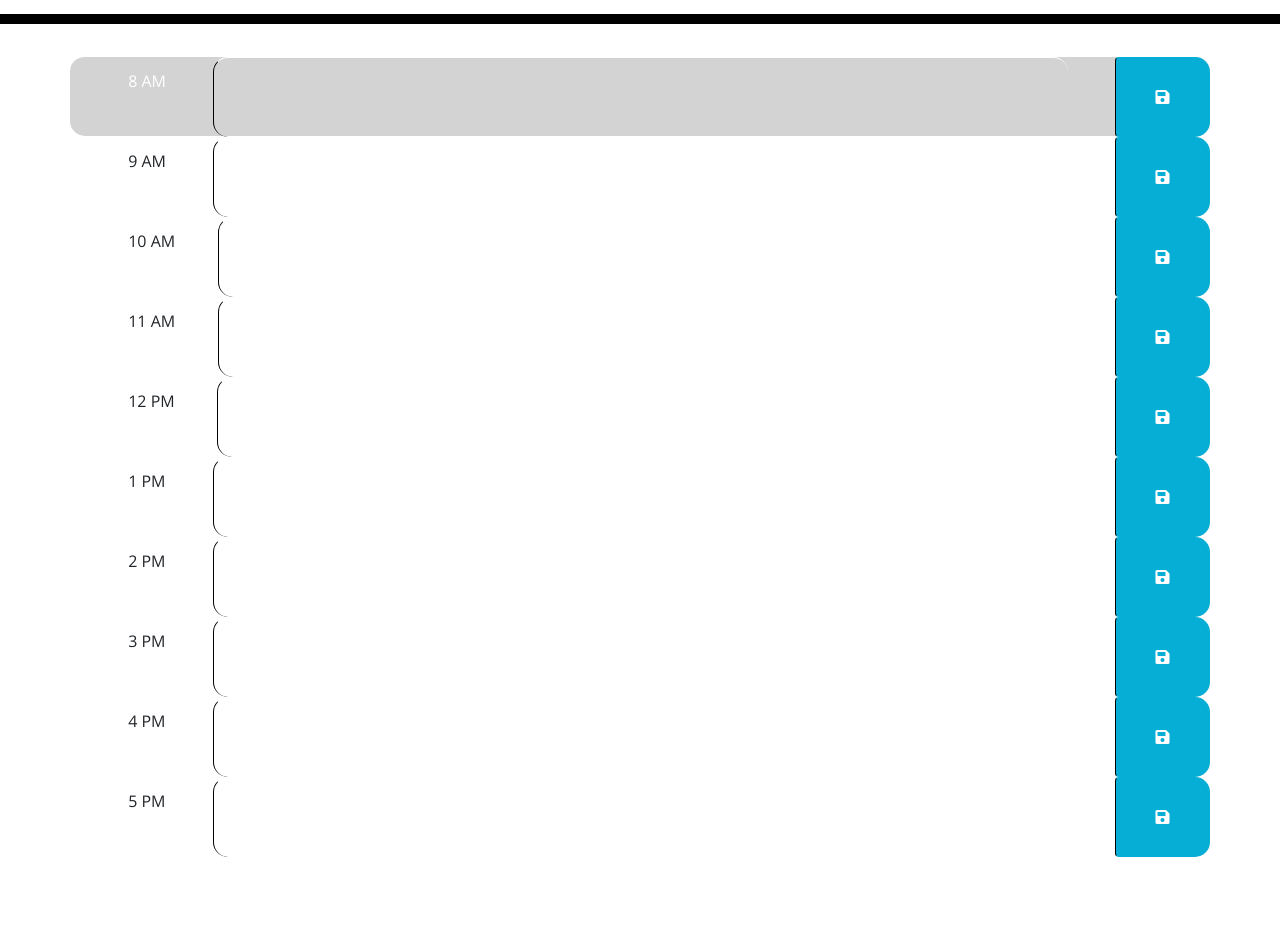
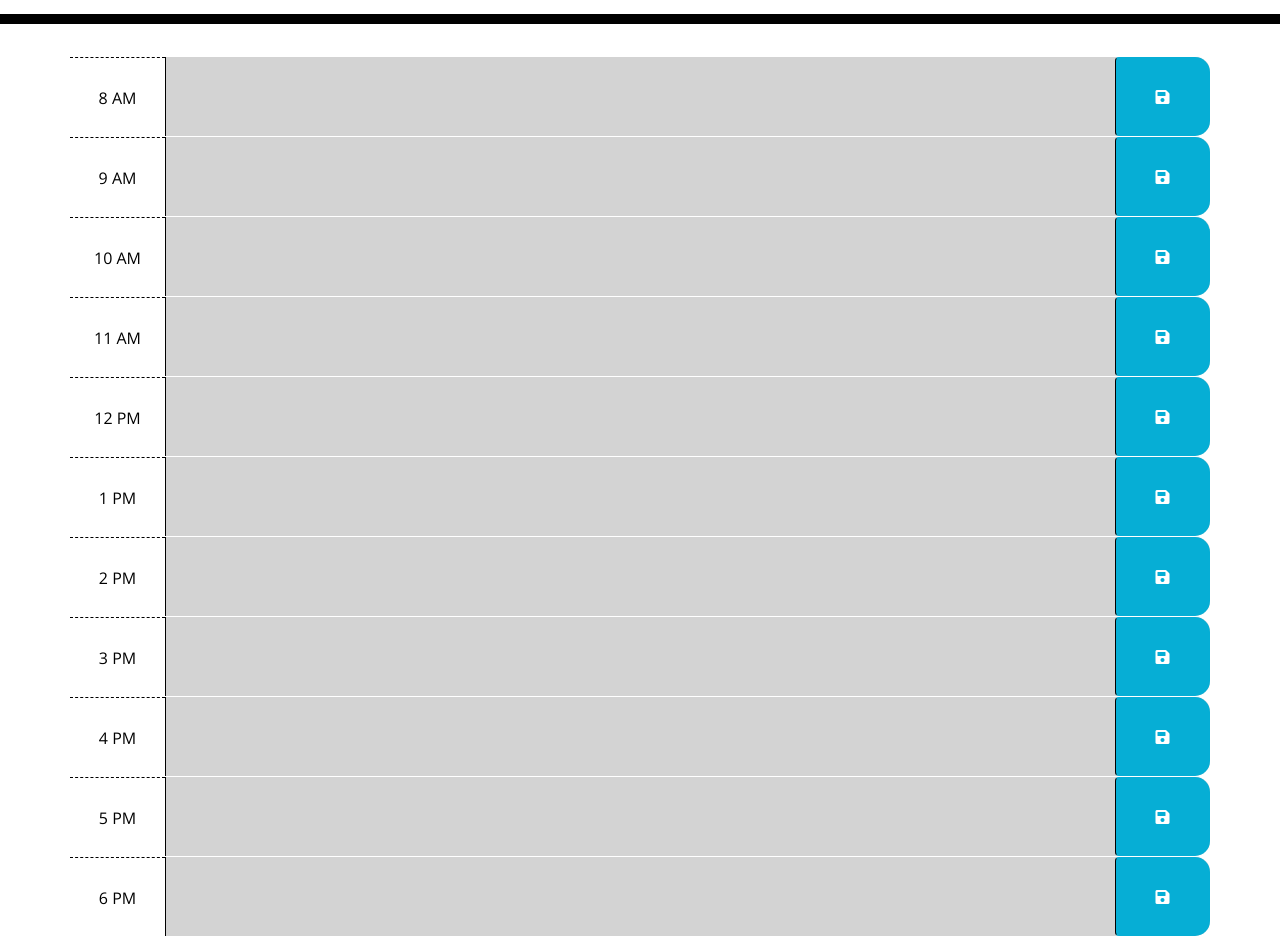
Before and after one commit to rvacovsky/work-day-scheduler, a plain HTML site: page index.html in a window 1280 px wide. Shown: the part 280-1216 px from the top of the page. Before the commit the page ends 1137 px from the top, so only its background shows below. Drawn offline with nearby package versions, Linux system fonts and the light colour scheme.

Commit message:
fixed text boxes so that they change colors, added localStorage

```diff
--- a/index.html
+++ b/index.html
@@ -30,74 +30,81 @@
     </header>
     <div class="container">
       <!-- Timeblocks go here -->
-        <div id="hour8" class="row time-block">
-            <div class="col-md-2-hour">
+        <div id="8" class="row time-block">
+            <div class="col-md-1 hour">
               8 AM
             </div>
-          <textarea class="row time-block col-md-9"></textarea>
+          <textarea class="description col-md-10"></textarea>
           <button class="btn saveBtn col-md-1"><i class="fas fa-save"></i></button>
         </div>
-        <div id="hour9" class="row time-block">
-            <div class="col-md-2-hour">
+        <div id="9" class="row time-block">
+            <div class="col-md-1 hour">
               9 AM
             </div>
-          <textarea class="row time-block col-md-9"></textarea>
+          <textarea class="description col-md-10"></textarea>
           <button class="btn saveBtn col-md-1"><i class="fas fa-save"></i></button>
         </div>
-        <div id="hour10" class="row time-block">
-            <div class="col-md-2-hour">
+        <div id="10" class="row time-block">
+            <div class="col-md-1 hour">
               10 AM
             </div>
-          <textarea class="row time-block col-md-9"></textarea>
+          <textarea class="description col-md-10"></textarea>
           <button class="btn saveBtn col-md-1"><i class="fas fa-save"></i></button>
         </div>
-        <div id="hour11" class="row time-block">
-            <div class="col-md-2-hour">
+        <div id="11" class="row time-block">
+            <div class="col-md-1 hour">
               11 AM
             </div>
-          <textarea class="row time-block col-md-9"></textarea>
+          <textarea class="description col-md-10"></textarea>
           <button class="btn saveBtn col-md-1"><i class="fas fa-save"></i></button>
         </div>
-        <div id="hour12" class="row time-block">
-            <div class="col-md-2-hour">
+        <div id="12" class="row time-block">
+            <div class="col-md-1 hour">
               12 PM
             </div>
-          <textarea class="row time-block col-md-9"></textarea>
+          <textarea class="description col-md-10"></textarea>
           <button class="btn saveBtn col-md-1"><i class="fas fa-save"></i></button>
         </div>
-        <div id="hour13" class="row time-block">
-            <div class="col-md-2-hour">
+        <div id="13" class="row time-block">
+            <div class="col-md-1 hour">
               1 PM
             </div>
-          <textarea class="row time-block col-md-9"></textarea>
+          <textarea class="description col-md-10"></textarea>
           <button class="btn saveBtn col-md-1"><i class="fas fa-save"></i></button>
         </div>
-        <div id="hour14" class="row time-block">
-            <div class="col-md-2-hour">
+        <div id="14" class="row time-block">
+            <div class="col-md-1 hour">
               2 PM
             </div>
-          <textarea class="row time-block col-md-9"></textarea>
+          <textarea class="description col-md-10"></textarea>
           <button class="btn saveBtn col-md-1"><i class="fas fa-save"></i></button>
         </div>
-        <div id="hour15" class="row time-block">
-            <div class="col-md-2-hour">
+        <div id="15" class="row time-block">
+            <div class="col-md-1 hour">
               3 PM
             </div>
-          <textarea class="row time-block col-md-9"></textarea>
+          <textarea class="description col-md-10"></textarea>
           <button class="btn saveBtn col-md-1"><i class="fas fa-save"></i></button>
         </div>
-        <div id="hour16" class="row time-block">
-            <div class="col-md-2-hour">
+        <div id="16" class="row time-block">
+            <div class="col-md-1 hour">
               4 PM
             </div>
-          <textarea class="row time-block col-md-9"></textarea>
+          <textarea class="description col-md-10"></textarea>
           <button class="btn saveBtn col-md-1"><i class="fas fa-save"></i></button>
         </div>
-        <div id="hour17" class="row time-block">
-            <div class="col-md-2-hour">
+        <div id="17" class="row time-block">
+            <div class="col-md-1 hour">
               5 PM
             </div>
-          <textarea class="row time-block col-md-9"></textarea>
+          <textarea class="description col-md-10"></textarea>
+          <button class="btn saveBtn col-md-1"><i class="fas fa-save"></i></button>
+        </div>
+        <div id="18" class="row time-block">
+            <div class="col-md-1 hour">
+              6 PM
+            </div>
+          <textarea class="description col-md-10"></textarea>
           <button class="btn saveBtn col-md-1"><i class="fas fa-save"></i></button>
         </div>
     </div>
--- a/script.js
+++ b/script.js
@@ -1,9 +1,29 @@
 // get today's date for header
 var currentDate = moment().format("dddd, MMMM Do");
-$("#currentDay").html(currentDate);
+$("#currentDay").text(currentDate);
 
 
 
+// kick off work day scheduler
+$(document).ready(function (){
+    $(".saveBtn").on("click", function() {
+        var text = $(this).siblings(".description").val();
+        var time = $(this).parent().attr("id");
+
+        localStorage.setItem(time, text);
+    })
+
+    $("#8 .description").val(localStorage.getItem("8"));
+    $("#9 .description").val(localStorage.getItem("9"));
+    $("#10 .description").val(localStorage.getItem("10"));
+    $("#11 .description").val(localStorage.getItem("11"));
+    $("#12 .description").val(localStorage.getItem("12"));
+    $("#13 .description").val(localStorage.getItem("13"));
+    $("#14 .description").val(localStorage.getItem("14"));
+    $("#15 .description").val(localStorage.getItem("15"));
+    $("#16 .description").val(localStorage.getItem("16"));
+    $("#17 .description").val(localStorage.getItem("17"));
+    $("#18 .description").val(localStorage.getItem("18"));
 
     // change color of timeblocks based on time of day
     function timeBlockColor() {
@@ -14,29 +34,25 @@ function timeBlockColor() {
 
         $(".time-block").each(function() {
         // establish timeblock to compare against current hour
-    var timeBlockHour = parseInt($(this).attr("id").split("hour")[1]);
+        var timeBlockHour = parseInt($(this).attr("id"));
             console.log(timeBlockHour, now)
 
             // color of timeblock if on current hour
             if (timeBlockHour === now) {
                 $(this).addClass("present");
-            $(this).removeClass("future");
-            $(this).removeClass("past");
             }
             // color of timeblock if future hour
             else if (timeBlockHour > now) {
                 $(this).addClass("future");
-            $(this).removeClass("past");
-            $(this).removeClass("present");
             }
             // color of timeblock if past hour
             else {
                 $(this).addClass("past");
-            $(this).removeClass("future");
-            $(this).removeClass("present");
             }
         })
+    }
 
-};
+
 
     timeBlockColor();
+});
--- a/style.css
+++ b/style.css
@@ -26,14 +26,11 @@ textarea{
 }
 
 .time-block{
-  display: flex;
-  justify-content: space-between;
   text-align: center;
   border-radius: 15px;
 }
 
 .row {
-  display: flex;
   white-space: pre-wrap;
   height: 80px;
   border-top: 1px solid white;;
```
Lines whose indentation alone changed are shown as unchanged.
